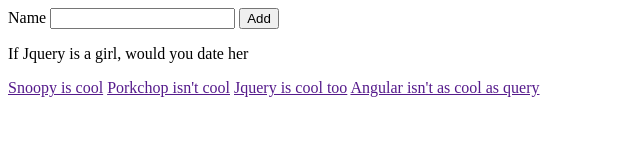
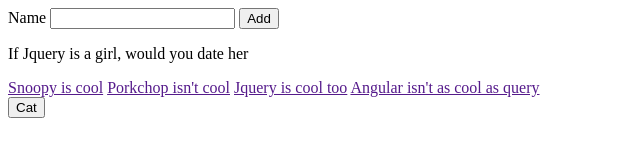
Before and after one commit to jamesb111/forkform, a plain HTML site: page index.html in a window 1280 px wide. Shown: the full height of the page, 0-640 px from the left. Drawn offline with Linux system fonts and the light colour scheme.

Commit message:
Cats are in

```diff
--- a/index.html
+++ b/index.html
@@ -19,5 +19,9 @@
         <a href="">Jquery is cool too</a>
         <a href="">Angular isn't as cool as query</a>
     </nav>
+    <div>
+        <button>Cat</button>
+
+    </div>
 </body>
 </html>
```
